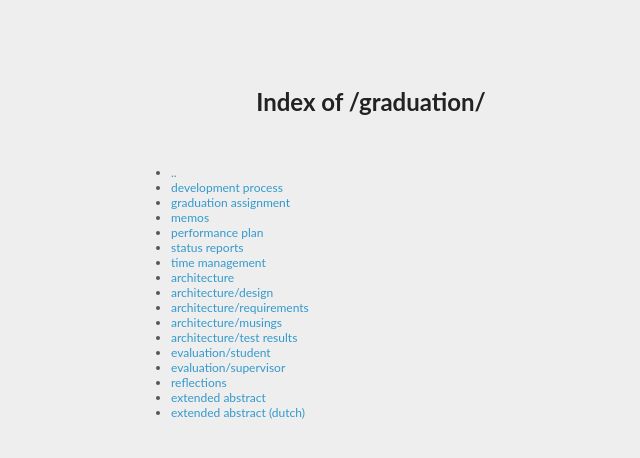
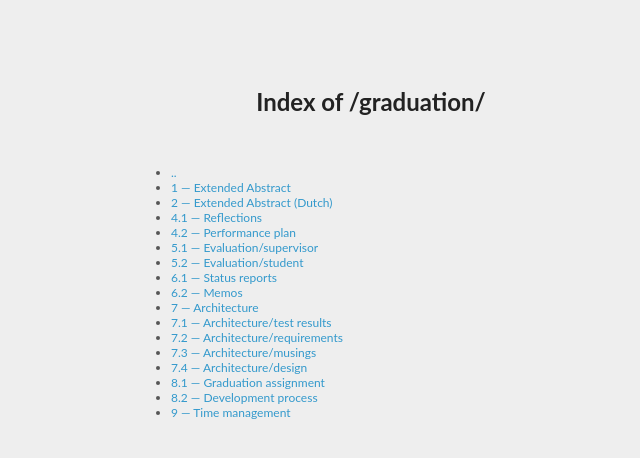
Before and after one commit to xeago/gradblog, a Jekyll site: the page built from graduation/index.md, in a window 1280 px wide. Shown: the top 458 px of the page, without its empty margins (269-909 px from the left). Built offline with Jekyll 4.4.1, drawn with Linux system fonts in a browser that asks for light colours; Markdown is read by kramdown in place of the engine named in the settings.

Commit message:
Update and number the index.

```diff
--- a/graduation/index.md
+++ b/graduation/index.md
@@ -3,19 +3,19 @@ layout: simple
 title: Index of /graduation/
 ---
 +   [..](..)
-+   [development process](development-process.html)
-+   [graduation assignment](graduation-assignment.html)
-+   [memos](memos.html)
-+   [performance plan](performance-plan.html)
-+   [status reports](status-reports.html)
-+   [time management](time-management.html)
-+   [architecture](architecture/index.html)
-+   [architecture/design](architecture/design.html)
-+   [architecture/requirements](architecture/requirements.html)
-+   [architecture/musings](architecture/musings.html)
-+   [architecture/test results](architecture/test-results.html)
-+   [evaluation/student](evaluation/student.html)
-+   [evaluation/supervisor](evaluation/supervisor.html)
-+   [reflections](reflections.html)
-+   [extended abstract](extended-abstract.html)
-+   [extended abstract (dutch)](extended-abstract-nl.html)
++   [1 — Extended Abstract](extended-abstract.html)
++   [2 — Extended Abstract (Dutch)](extended-abstract-nl.html)
++   [4.1 — Reflections](reflections.html)
++   [4.2 — Performance plan](performance-plan.html)
++   [5.1 — Evaluation/supervisor](evaluation/supervisor.html)
++   [5.2 — Evaluation/student](evaluation/student.html)
++   [6.1 — Status reports](status-reports.html)
++   [6.2 — Memos](memos.html)
++   [7 — Architecture](architecture/index.html)
++   [7.1 — Architecture/test results](architecture/test-results.html)
++   [7.2 — Architecture/requirements](architecture/requirements.html)
++   [7.3 — Architecture/musings](architecture/musings.html)
++   [7.4 — Architecture/design](architecture/design.html)
++   [8.1 — Graduation assignment](graduation-assignment.html)
++   [8.2 — Development process](development-process.html)
++   [9 — Time management](time-management.html)
```
